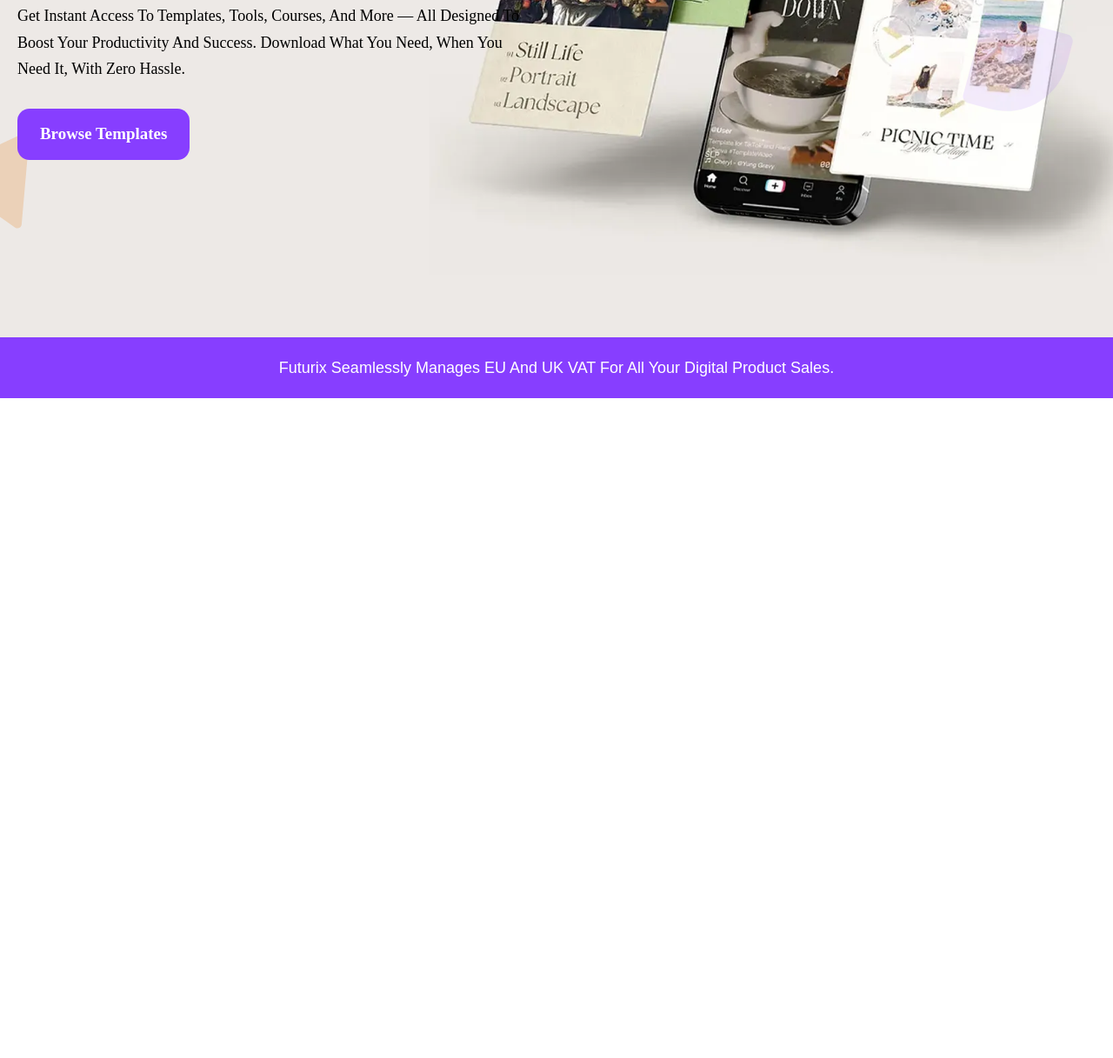
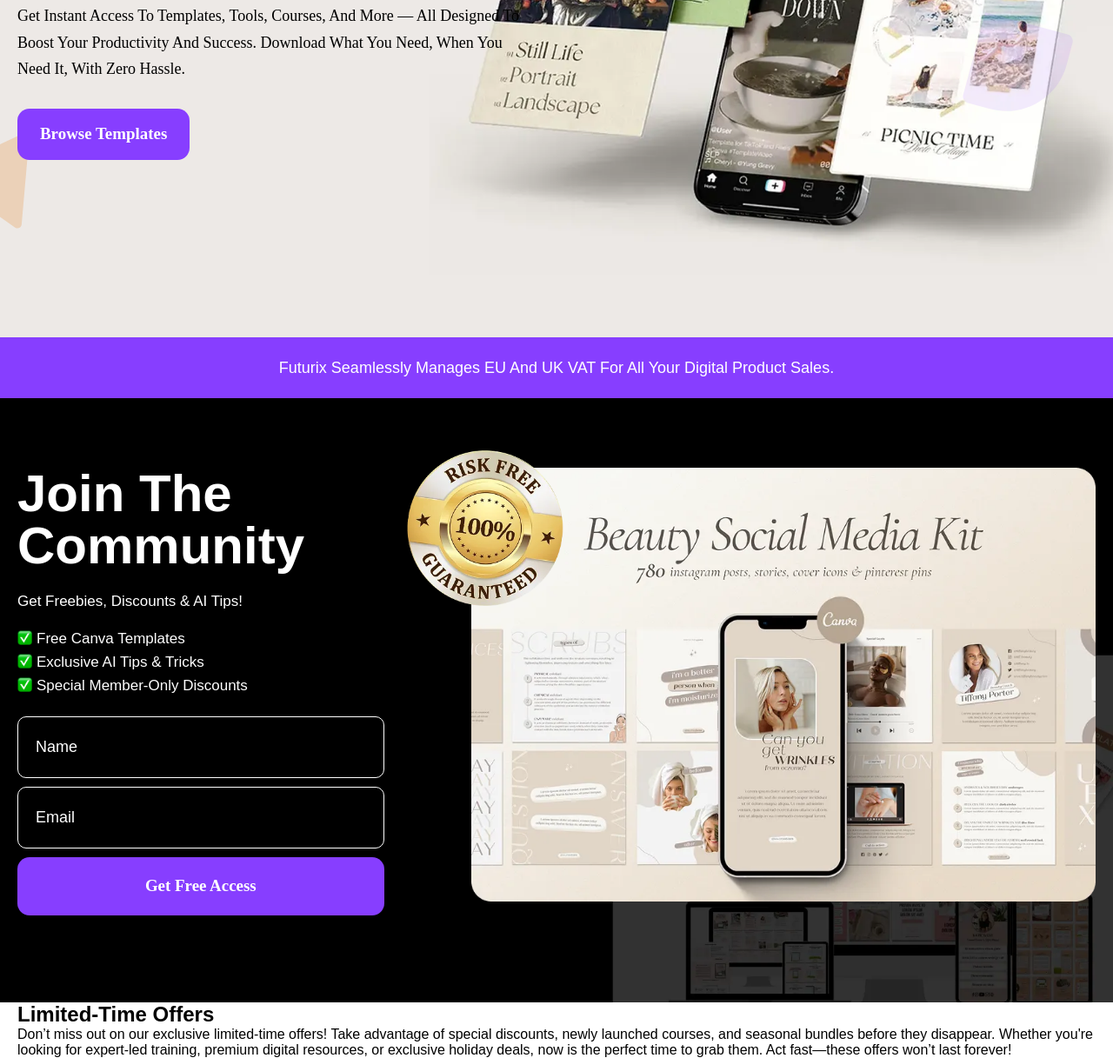
Before and after one commit to shayanwd/digi-trove, a plain HTML site: page index.html in a window 1280 px wide. Shown: the part 353-1570 px from the top of the page at 87% size. Before the commit the page ends 811 px from the top, so only its background shows below. Drawn offline with Linux system fonts and the light colour scheme; a script that the page names is missing; a web font is replaced by a local one.

Commit message:
aasdasdsa

```diff
--- a/assets/css/rafay.css
+++ b/assets/css/rafay.css
@@ -113,3 +113,143 @@
     text-align: center;
     text-transform: capitalize;
 }
+
+
+
+
+
+
+
+
+
+
+
+
+
+
+
+
+.join-sec {
+    width: 100%;
+    background-color: #000;
+    color: #fff;
+    padding: 80px 0px 100px;
+    overflow-x: clip;
+    background-image: url(../images/join-bg_converted.webp);
+    background-repeat: no-repeat;
+    background-position: bottom right;
+    background-size: contain;
+}
+
+.join-grid {
+    width: 100%;
+    display: grid;
+    grid-template-columns: 34% 1fr;
+    gap: 100px;
+}
+
+.jc-01 {
+    width: 100%;
+}
+
+.jc-01 h2 {
+    font-weight: 700;
+    font-size: 60px;
+    line-height: 100%;
+    text-transform: capitalize;
+    margin-bottom: 20px;
+}
+
+.jc-01 p {
+    font-weight: 400;
+    font-size: 17px;
+    line-height: 160%;
+    text-transform: capitalize;
+}
+
+.jc-01 ul li {
+    font-weight: 400;
+    font-size: 17px;
+    line-height: 160%;
+    text-transform: capitalize;
+    display: flex;
+    align-items: center;
+    gap: 5px;
+}
+
+.jc-01 ul {
+    margin: 16px 0px 22px;
+}
+
+.jc-01 ul li::before {
+    content: "";
+    height: 17px;
+    width: 17px;
+    display: block;
+    background-image: url(../images/checkk.png);
+    background-repeat: no-repeat;
+    background-position: center;
+    background-size: cover;
+    transform: translate(0px, -1px);
+}
+
+.join-form {
+    width: 100%;
+    display: grid;
+    gap: 10px;
+}
+
+.join-form input {
+    border: 1px solid #fff;
+    background: transparent;
+    border-radius: 10px;
+    padding: 20px;
+    font-weight: 400;
+    font-size: 18px;
+    line-height: 160%;
+    outline: none !important;
+    box-shadow: none !important;
+}
+
+.join-form input::placeholder {
+    color: #fff;
+}
+
+.join-form button {
+    display: block;
+    background: #873EFF;
+    padding: 24px 26px;
+    border-radius: 14px;
+    color: #fff;
+    font-family: Fustat;
+    font-weight: 800;
+    font-size: 18.93px;
+    line-height: 100%;
+    text-align: center;
+    text-transform: capitalize;
+    width: 100%;
+    cursor: pointer;
+    border: none;
+}
+
+.jc-02 {
+    width: 100%;
+}
+
+.ji-wrap {
+    position: relative;
+    width: 100%;
+}
+
+.ji-wrap img:not([class]) {
+    width: 100%;
+    display: block;
+    object-fit: contain;
+}
+
+.ji-wrap img.ji-badge {
+    position: absolute;
+    top: -20px;
+    width: 25%;
+    transform: translateX(-41%);
+}
--- a/index.html
+++ b/index.html
@@ -59,13 +59,54 @@
             </div>
         </div>
     </section>
-    <div class="bn-headline">
+    <section class="bn-headline">
         <div class="container">
             <p>Futurix seamlessly manages EU and UK VAT for all your digital product sales.</p>
         </div>
-    </div>
+    </section>
+    <section class="join-sec">
+        <div class="container">
+            <div class="join-grid">
+                <div class="jc-01">
+                    <h2>Join the Community</h2>
+                    <p>Get Freebies, Discounts & AI Tips!</p>
+                    <ul>
+                        <li>Free Canva Templates</li>
+                        <li>Exclusive AI Tips & Tricks</li>
+                        <li>Special Member-Only Discounts</li>
+                    </ul>
+                    <form action="" class="join-form">
+                        <input type="text" name="" id="" placeholder="Name" required>
+                        <input type="email" name="" id="" placeholder="Email" required>
+                        <button type="submit">Get Free Access</button>
+                    </form>
+                </div>
+                <div class="jc-02">
+                    <div class="ji-wrap">
+                        <img class="ji-badge" src="assets/images/join-badge_converted.webp" alt="">
+                        <img src="assets/images/join-col_converted.webp" alt="">
+                    </div>
+                </div>
+            </div>
+        </div>
+    </section>
+    <section class="lm-offer-sec">
+        <div class="container">
+            <div class="lm-offer-grid">
+                <div class="lm-offer-col1">
+                    <h2>Limited-Time Offers</h2>
+                    <p>Don’t miss out on our exclusive limited-time offers! Take advantage of special discounts, newly
+                        launched courses, and seasonal bundles before they disappear. Whether you're looking for
+                        expert-led training, premium digital resources, or exclusive holiday deals, now is the perfect
+                        time to grab them. Act fast—these offers won’t last forever!</p>
 
+                </div>
+                <div class="lm-offer-col2">
 
+                </div>
+            </div>
+        </div>
+    </section>
 
 
 
```
Also changed, not shown: assets/images/checkk.png (added), assets/images/join-badge_converted.webp (added), assets/images/join-bg_converted.webp (added), assets/images/join-col_converted.webp (added).
